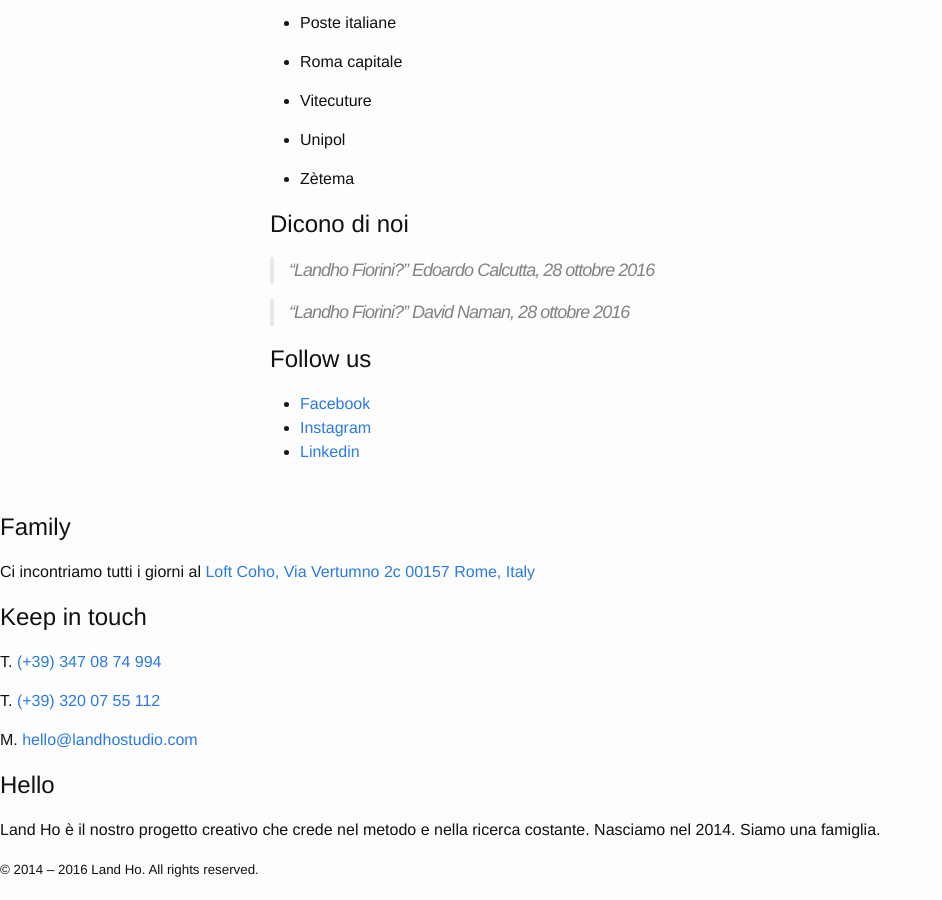
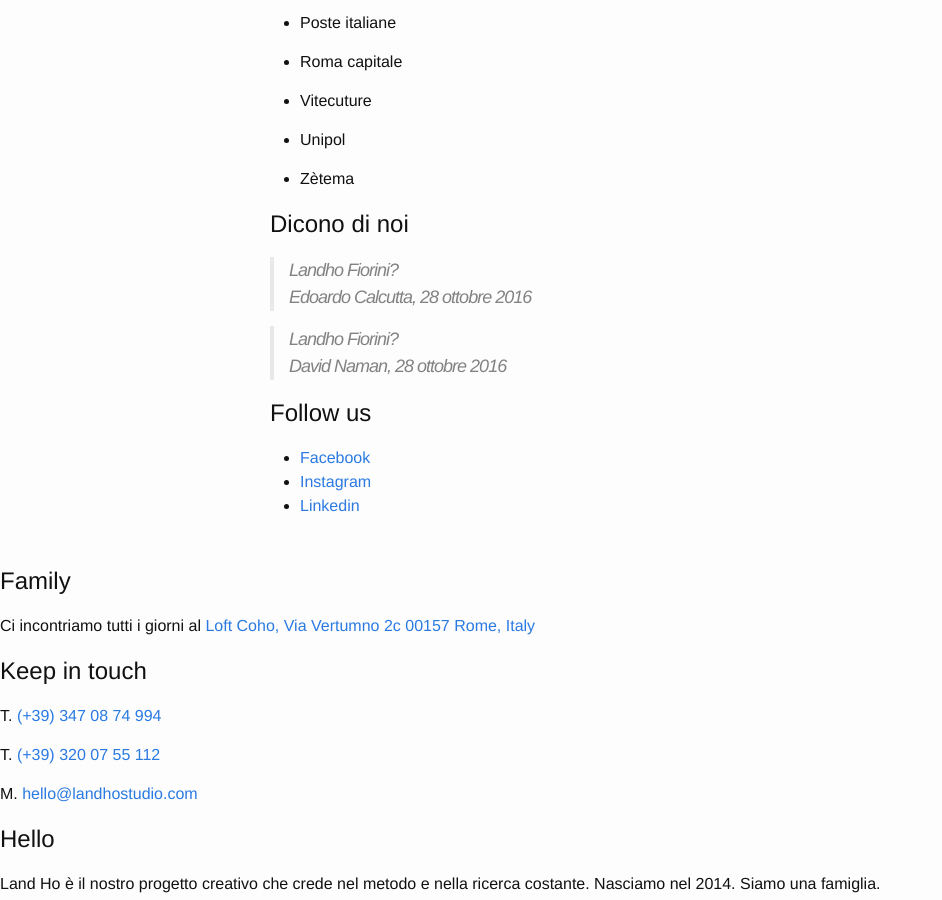
Before and after one commit to landhostudio/landhostudio-jekyll, a Jekyll site: the page built from hello.md, in a window 1280 px wide and 900 px high, scrolled down 1545 px. Shown: the whole window, without its empty margins (0-942 px from the left). Built offline with Jekyll 4.4.1, drawn with Linux system fonts in a browser that asks for light colours.

Commit message:
Updated Hello

```diff
--- a/hello.md
+++ b/hello.md
@@ -79,11 +79,13 @@
     * Zètema
 - title: Dicono di noi
   text: |-
-    > “Landho Fiorini?”
-    > Edoardo Calcutta, 28 ottobre 2016
+    > Landho Fiorini?
+    <br>
+    Edoardo Calcutta, 28 ottobre 2016
 
-    > “Landho Fiorini?”
-    > David Naman, 28 ottobre 2016
+    > Landho Fiorini?
+    <br>
+    David Naman, 28 ottobre 2016
 - title: Follow us
   text: |-
     * [Facebook](https://www.facebook.com/landhofamily/)
```
